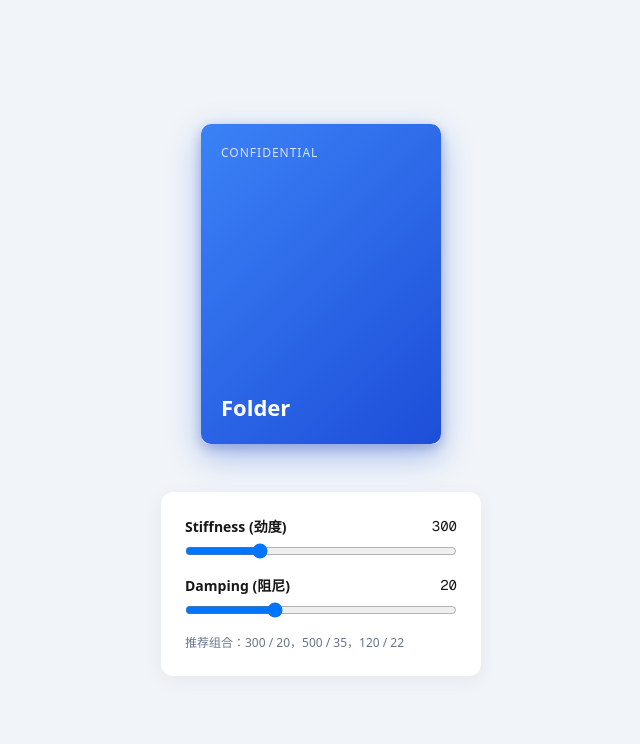
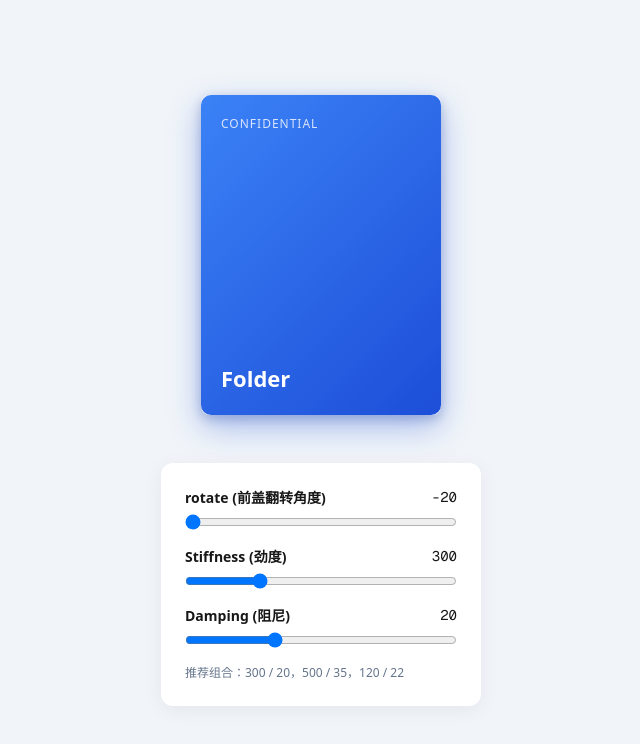
Before and after one commit to LingzheM/effects_collect_box, a Next.js app: page /hover/book-hover in a window 1280 px wide. Shown: the top 744 px of the page, without its empty margins (319-959 px from the left). Built offline with nearby package versions, Linux system fonts and the light colour scheme.

Commit message:
add a tranx

```diff
--- a/src/app/hover/book-hover/page.tsx
+++ b/src/app/hover/book-hover/page.tsx
@@ -6,6 +6,7 @@ import { BookCover } from "./book-hover"
 export default function BookFlipPage() {
   const [stiffness, setStiffness] = useState(300)
   const [damping, setDamping] = useState(20)
+  const [rotation, setRotation] = useState(-20)
 
   return (
     <div
@@ -33,6 +34,14 @@ export default function BookFlipPage() {
           gap: 16,
         }}
       >
+        <ControlSlider
+          label="rotate (前盖翻转角度)"
+          value={rotation}
+          min={-20}
+          max={-130}
+          step={5}
+          onChange={setRotation}
+        />
         <ControlSlider
           label="Stiffness (劲度)"
           value={stiffness}
```
